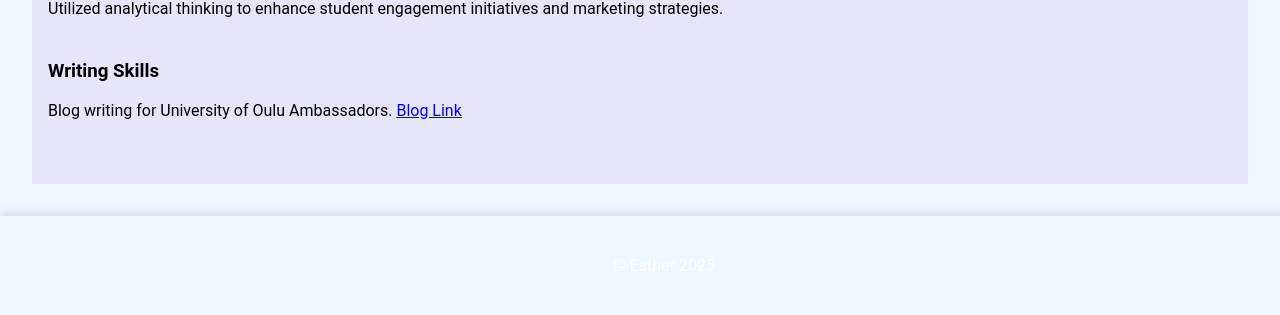
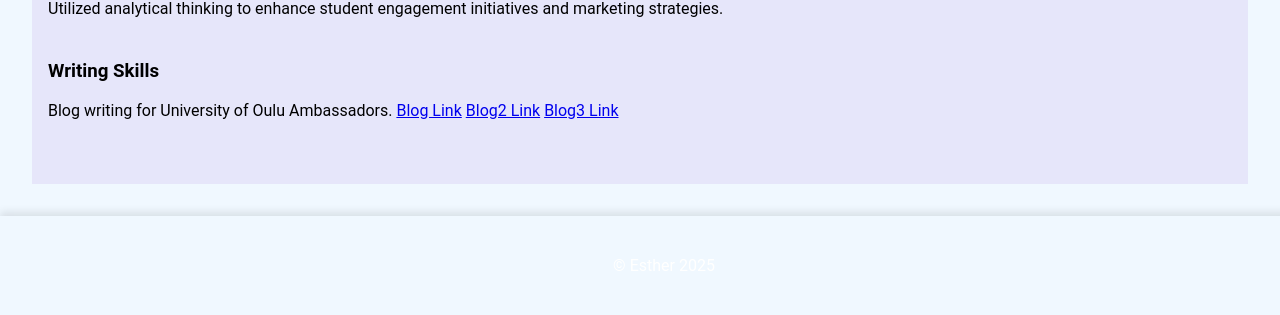
Before and after one commit to EstherFM143/myPortfolio, a Flask app: page /skills in a window 1280 px wide; the page is wider, and only the part inside the window is pictured. Shown: the part 1476-1791 px from the top of that part. Run offline with Flask 3, Linux system fonts and the light colour scheme.

Commit message:
Update skills.html

```diff
--- a/templates/skills.html
+++ b/templates/skills.html
@@ -69,6 +69,8 @@
               <h3 class="skills__name">Writing Skills</h3>
             </div>
             <span>Blog writing for University of Oulu Ambassadors. <a href="https://www.oulu.fi/en/apply/unioulu-ambassador-blog/navigating-world-electronics-and-communications-engineering">Blog Link</a></span>
+              <a href="https://www.oulu.fi/en/apply/unioulu-ambassador-blog/journey-speaking-finnish-local-where-begin">Blog2 Link</a></span>
+              <a href="https://www.oulu.fi/en/apply/unioulu-ambassador-blog/becoming-unimove-pro-guide-staying-fit-student">Blog3 Link</a></span>
           </div>
         </div>
       </div>
```
